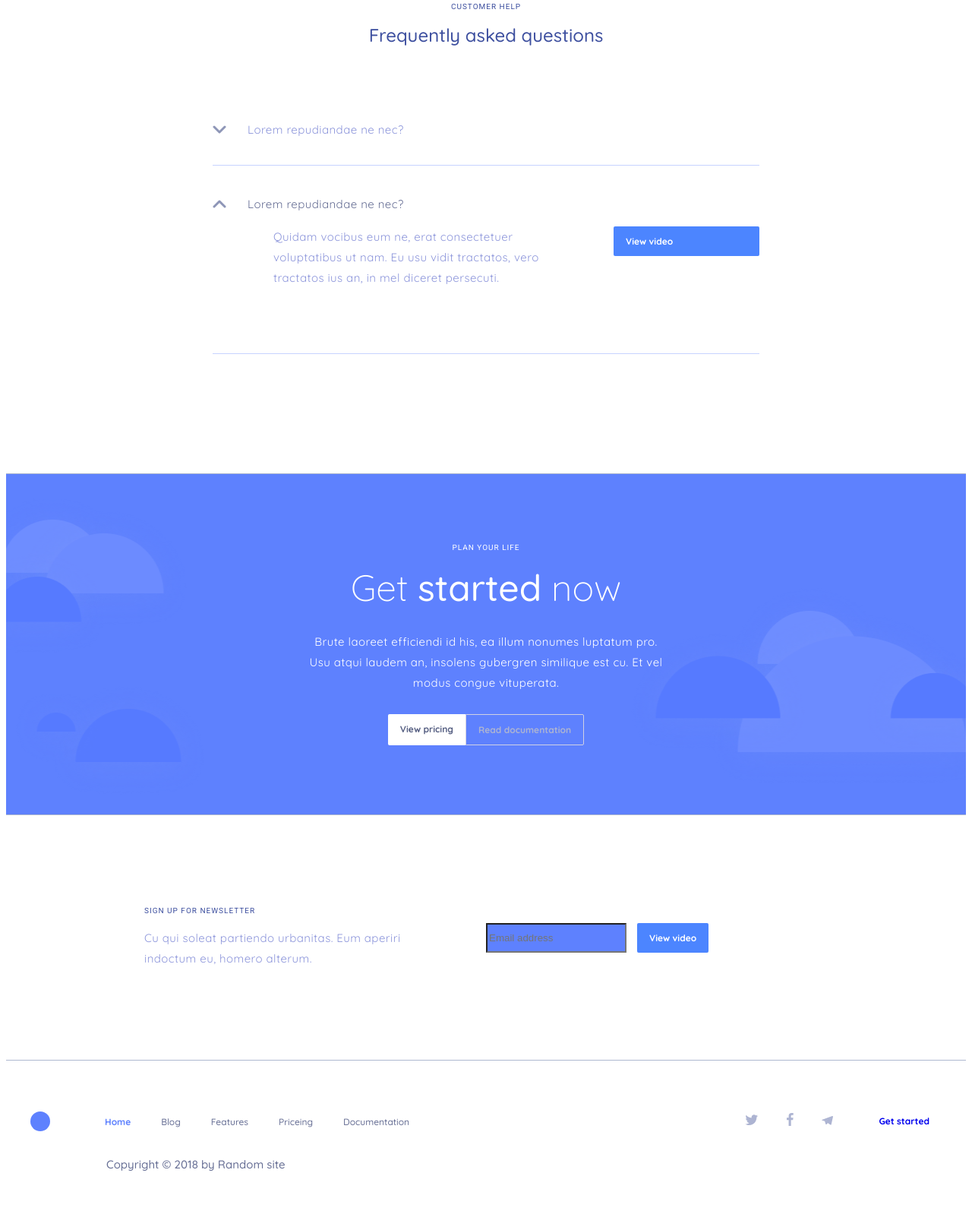
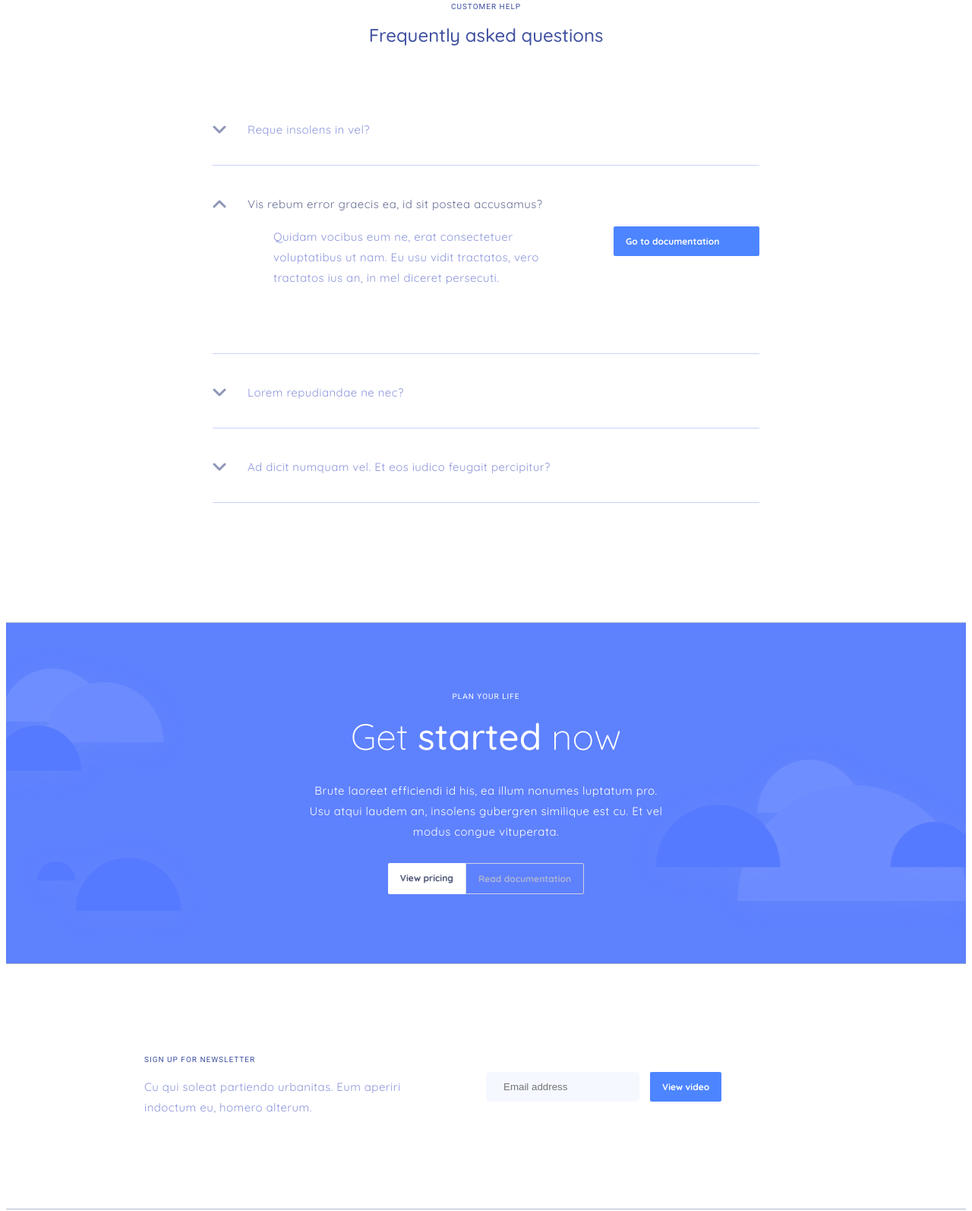
Before and after one commit to SomVariable/layout__Increase_your_productivity, a website: page src/index.html in a window 1280 px wide. Shown: the part 4410-6004 px from the top of the page at 76% size. Drawn offline with Linux system fonts and the light colour scheme.

Commit message:
finish layout

```diff
--- a/src/index.html
+++ b/src/index.html
@@ -347,7 +347,7 @@
                                 <path d="M2 2L9 9L16 2" stroke="#8E96B7" stroke-width="3" stroke-linecap="round" stroke-linejoin="round"/>
                             </svg>
                             <div class="text">
-                                Lorem repudiandae ne nec?
+                                Reque insolens in vel?
                             </div>
                         </div>
                         <div class="body">
@@ -356,12 +356,32 @@
                             </div>
                             <div class="btn-icon-play-wrapper">
                                 <div class="btn-wrapper">
-                                    <a href="#" class = 'btn btn--secondary'>View video</a>
+                                    <a href="#" class = 'btn btn--secondary'>Go to documentation</a>
                                 </div>
                             </div>
                         </div>
                     </li>
                     <li class="section-faq__accordion-item section-faq__accordion-item--active">
+                        <div class="preview">
+                            <svg width="18" height="11" viewBox="0 0 18 11" fill="none" xmlns="http://www.w3.org/2000/svg">
+                                <path d="M2 2L9 9L16 2" stroke="#8E96B7" stroke-width="3" stroke-linecap="round" stroke-linejoin="round"/>
+                            </svg>
+                            <div class="text">
+                                Vis rebum error graecis ea, id sit postea accusamus?
+                            </div>
+                        </div>
+                        <div class="body">
+                            <div class="text">
+                                Quidam vocibus eum ne, erat consectetuer voluptatibus ut nam. Eu usu vidit tractatos, vero tractatos ius an, in mel diceret persecuti.
+                            </div>
+                            <div class="btn-icon-play-wrapper">
+                                <div class="btn-wrapper">
+                                    <a href="#" class = 'btn btn--secondary'>Go to documentation</a>
+                                </div>
+                            </div>
+                        </div>
+                    </li>
+                    <li class="section-faq__accordion-item section-faq__accordion-item">
                         <div class="preview">
                             <svg width="18" height="11" viewBox="0 0 18 11" fill="none" xmlns="http://www.w3.org/2000/svg">
                                 <path d="M2 2L9 9L16 2" stroke="#8E96B7" stroke-width="3" stroke-linecap="round" stroke-linejoin="round"/>
@@ -376,7 +396,27 @@
                             </div>
                             <div class="btn-icon-play-wrapper">
                                 <div class="btn-wrapper">
-                                    <a href="#" class = 'btn btn--secondary'>View video</a>
+                                    <a href="#" class = 'btn btn--secondary'>Go to documentation</a>
+                                </div>
+                            </div>
+                        </div>
+                    </li>
+                    <li class="section-faq__accordion-item section-faq__accordion-item">
+                        <div class="preview">
+                            <svg width="18" height="11" viewBox="0 0 18 11" fill="none" xmlns="http://www.w3.org/2000/svg">
+                                <path d="M2 2L9 9L16 2" stroke="#8E96B7" stroke-width="3" stroke-linecap="round" stroke-linejoin="round"/>
+                            </svg>
+                            <div class="text">
+                                Ad dicit numquam vel. Et eos iudico feugait percipitur?
+                            </div>
+                        </div>
+                        <div class="body">
+                            <div class="text">
+                                Quidam vocibus eum ne, erat consectetuer voluptatibus ut nam. Eu usu vidit tractatos, vero tractatos ius an, in mel diceret persecuti.
+                            </div>
+                            <div class="btn-icon-play-wrapper">
+                                <div class="btn-wrapper">
+                                    <a href="#" class = 'btn btn--secondary'>Go to documentation</a>
                                 </div>
                             </div>
                         </div>
@@ -482,7 +522,7 @@
                     </ul>
                 </div>
                 <div class="btn-wrapper">
-                    <a href="#" class = 'btn btn--primaty'>Get started</a>
+                    <a href="#" class = 'btn btn--primary' aria-label="Get started">Get started</a>
                 </div>
             </div>
             <div class="copyright">
--- a/src/sass/sections/_get-started.scss
+++ b/src/sass/sections/_get-started.scss
@@ -28,7 +28,7 @@
 
     .btn--secondary{
         background-color: $color-white;
-        color: #565F82;
+        color: $color-gray-900;
     }
 
 }
--- a/src/sass/sections/_newsletter.scss
+++ b/src/sass/sections/_newsletter.scss
@@ -17,8 +17,12 @@
         display: flex;
         flex-basis: 50%;
         input{
-            background-color: $color-blue-400;
+            color: $color-gray-700;
+            background-color: $color-gray-50;
             margin-right: 14px;
+            border: 0;
+            border-radius: 5px;
+            padding-left: 23px;
         }
     }
 }
```
Also changed, not shown: src/css/styles.css.
